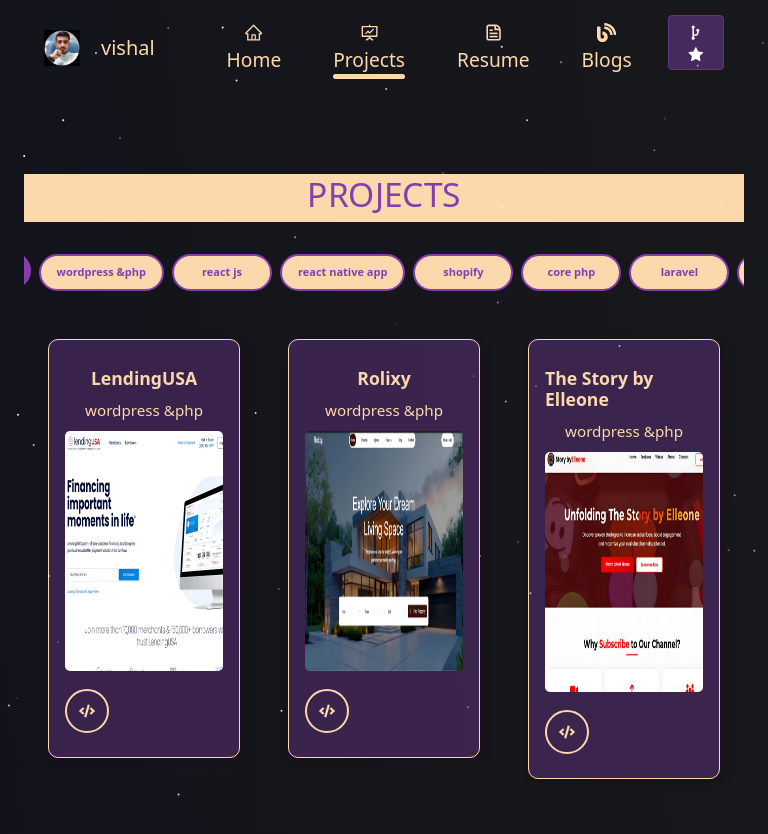
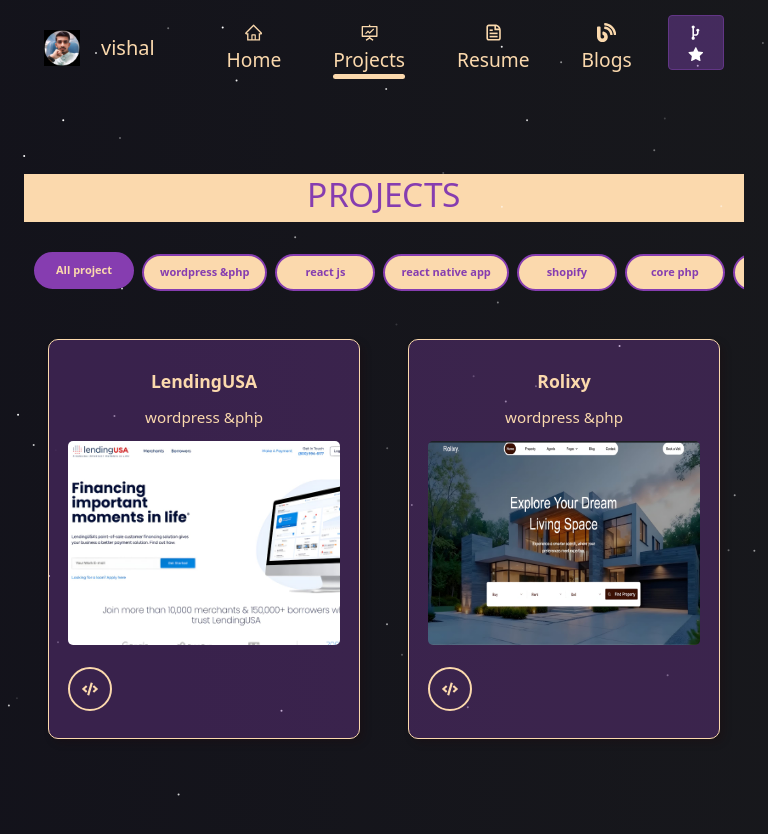
Before and after one commit to apit04726/Personal-Portfolio-main, a React (Create React App) app: page /projectspage in a window 768 px wide. Shown: the top 834 px of the page. Built offline with nearby package versions, Linux system fonts and the light colour scheme.

Commit message:
refactor: improve project filter scroll behavior and add responsive layout overrides for mid-sized screens

```diff
--- a/src/pages/project_page/ProjectPage.js
+++ b/src/pages/project_page/ProjectPage.js
@@ -6,7 +6,6 @@
 import { FaCode } from "react-icons/fa";
 import { Link } from "react-router-dom";
 import projects from "../../data/portfolioProjects";
-
 export default function ProjectPage() {
   // Initialize active filter from localStorage (if available)
   const [activeFilter, setActiveFilter] = useState(() => {
@@ -166,22 +165,26 @@
           display: flex;
           flex-wrap: nowrap;
           align-items: center;
-          justify-content: center;
+          justify-content: flex-start;
           gap: 12px;
-          padding: 8px 16px;
-          max-width: 1200px;
+          padding: 12px 16px;
+          max-width: 100%;
           margin: 0 auto;
           overflow-x: auto;
           -webkit-overflow-scrolling: touch;
+          -ms-overflow-style: none;  /* IE and Edge */
+          scrollbar-width: none;  /* Firefox */
         }
 
-        /* Thin scrollbar for touch/desktop */
+        @media (min-width: 992px) {
+          .filter-buttons-container {
+            justify-content: center;
+          }
+        }
+
+        /* Hide scrollbar for Chrome, Safari and Opera */
         .filter-buttons-container::-webkit-scrollbar {
-          height: 8px;
-        }
-        .filter-buttons-container::-webkit-scrollbar-thumb {
-          background: rgba(134,61,176,0.18);
-          border-radius: 6px;
+          display: none;
         }
 
         .filter-btn {
@@ -420,6 +423,22 @@
           }
         }
       `}</style>
+      <style>{`
+        @media (min-width: 700px) and (max-width: 995px) {
+          .certificate-section .col-md-3,
+          .certificate-section .col-md-4,
+          .certificate-section .col-sm-12,
+          .certificate-section .row .col-md-3,
+          .certificate-section .row .col-md-4,
+          .certificate-section .row .col-sm-12,
+          .g-5 > div,
+          .g-5 > [class*="col-"] {
+            flex: 0 0 50% !important;
+            max-width: 50% !important;
+            width: 50% !important;
+          }
+        }
+      `}</style>
     </section>
   );
 }
--- a/src/style.css
+++ b/src/style.css
@@ -2117,3 +2117,125 @@
     max-width: 100% !important;
   }
 }
+
+/* Responsive adjustments specifically for screens between 700px and 995px */
+@media (min-width: 700px) and (max-width: 995px) {
+  .certificate-section .col-md-3,
+  .certificate-section .col-md-4,
+  .certificate-section .col-sm-12,
+  .certificate-section .row .col-md-3,
+  .certificate-section .row .col-md-4,
+  .certificate-section .row .col-sm-12,
+  .g-5 > div,
+  .g-5 > [class*="col-"] {
+    flex: 0 0 50% !important;
+    max-width: 50% !important;
+    width: 50% !important;
+  }
+
+  /* Dynamic card heights and responsive images for projects */
+  .singleProject {
+    height: auto !important;
+    min-height: 400px !important;
+    padding: 1.2rem !important;
+  }
+  .projectContent > img {
+    width: 100% !important;
+    height: auto !important;
+    max-height: 240px !important;
+  }
+
+  /* Contact Me section: stack form and details vertically */
+  #contact .row .col-md-4,
+  #contact .row .col-md-7 {
+    flex: 0 0 100% !important;
+    max-width: 100% !important;
+    width: 100% !important;
+    margin-bottom: 30px !important;
+  }
+
+  /* Project Details page: stack hero media and details vertically */
+  .project-details-row .col-md-6 {
+    flex: 0 0 100% !important;
+    max-width: 100% !important;
+    width: 100% !important;
+  }
+
+  /* About Me page section: stack illustration and about text vertically */
+  .home-about-section .row .col-md-5,
+  .home-about-section .row .col-md-7 {
+    flex: 0 0 100% !important;
+    max-width: 100% !important;
+    width: 100% !important;
+  }
+
+  /* Home welcome section: stack intro text and profile image vertically */
+  .home-content .row .home-header,
+  .home-content .row .col-md-4 {
+    flex: 0 0 100% !important;
+    max-width: 100% !important;
+    width: 100% !important;
+  }
+
+  /* Center home section header content on 700-995px screens */
+  .home-content {
+    text-align: center !important;
+  }
+  .home-header {
+    text-align: center !important;
+    padding-left: 0 !important;
+  }
+  .heading {
+    padding-left: 0 !important;
+    text-align: center !important;
+  }
+  .heading-name {
+    padding-left: 0 !important;
+    text-align: center !important;
+  }
+  .typing-homeclass {
+    padding-left: 0 !important;
+    text-align: center !important;
+    display: flex !important;
+    justify-content: center !important;
+    width: 100% !important;
+  }
+  .sociallink-home {
+    padding-left: 0 !important;
+    text-align: center !important;
+    width: 100% !important;
+    display: flex !important;
+    justify-content: center !important;
+  }
+  .homeaboutsociallinks {
+    text-align: center !important;
+    display: flex !important;
+    justify-content: center !important;
+    gap: 15px !important;
+  }
+  /* Center avatar image row */
+  .home-content .row .col-md-4 {
+    display: flex !important;
+    justify-content: center !important;
+    align-items: center !important;
+  }
+  .img-home-main {
+    display: flex !important;
+    justify-content: center !important;
+    align-items: center !important;
+    margin: 0 auto !important;
+  }
+
+  /* Align contact page details and map to the left side on 700px-995px screens */
+  .contacts-details {
+    padding-left: 1rem !important;
+    padding-top: 20px !important;
+  }
+  .personal-details p {
+    width: 95% !important;
+  }
+  .contact-map {
+    padding-left: 1rem !important;
+    padding-right: 20px !important;
+  }
+}
```
